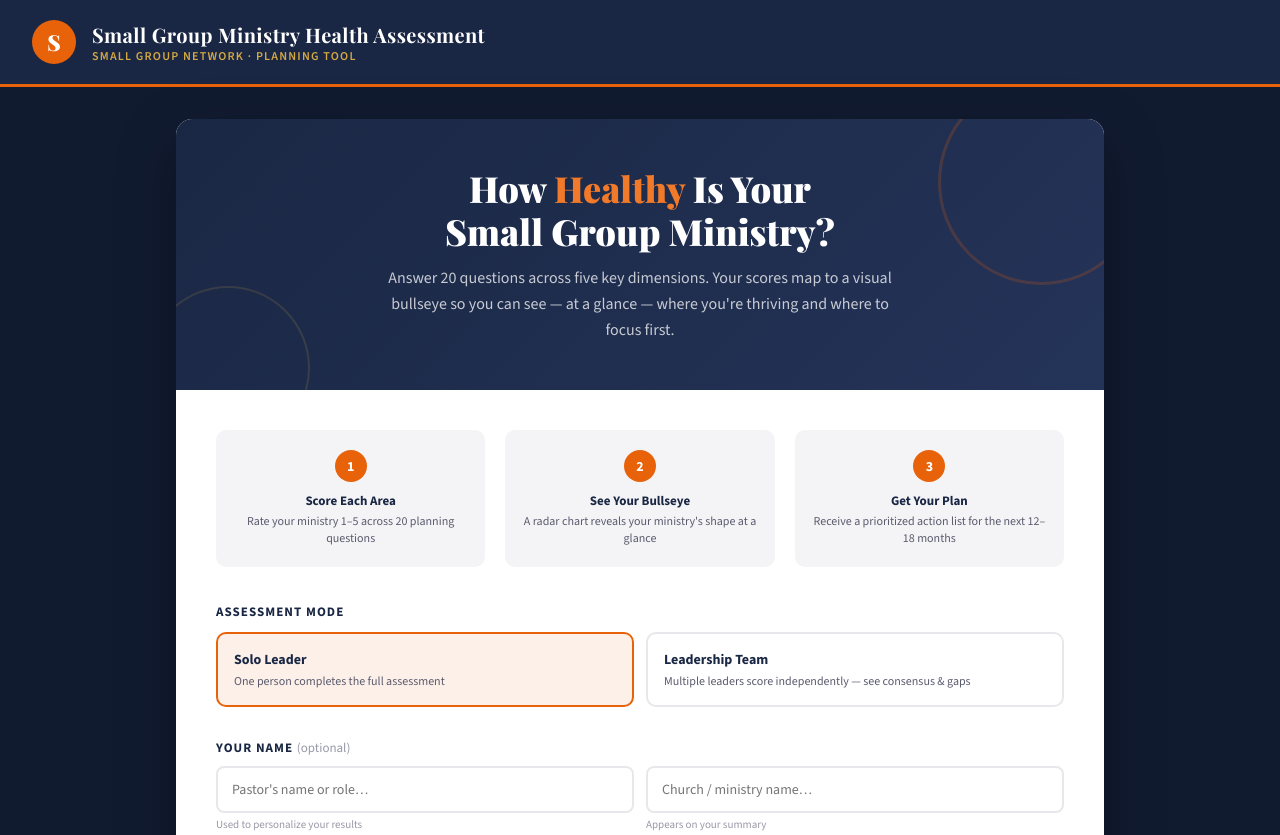
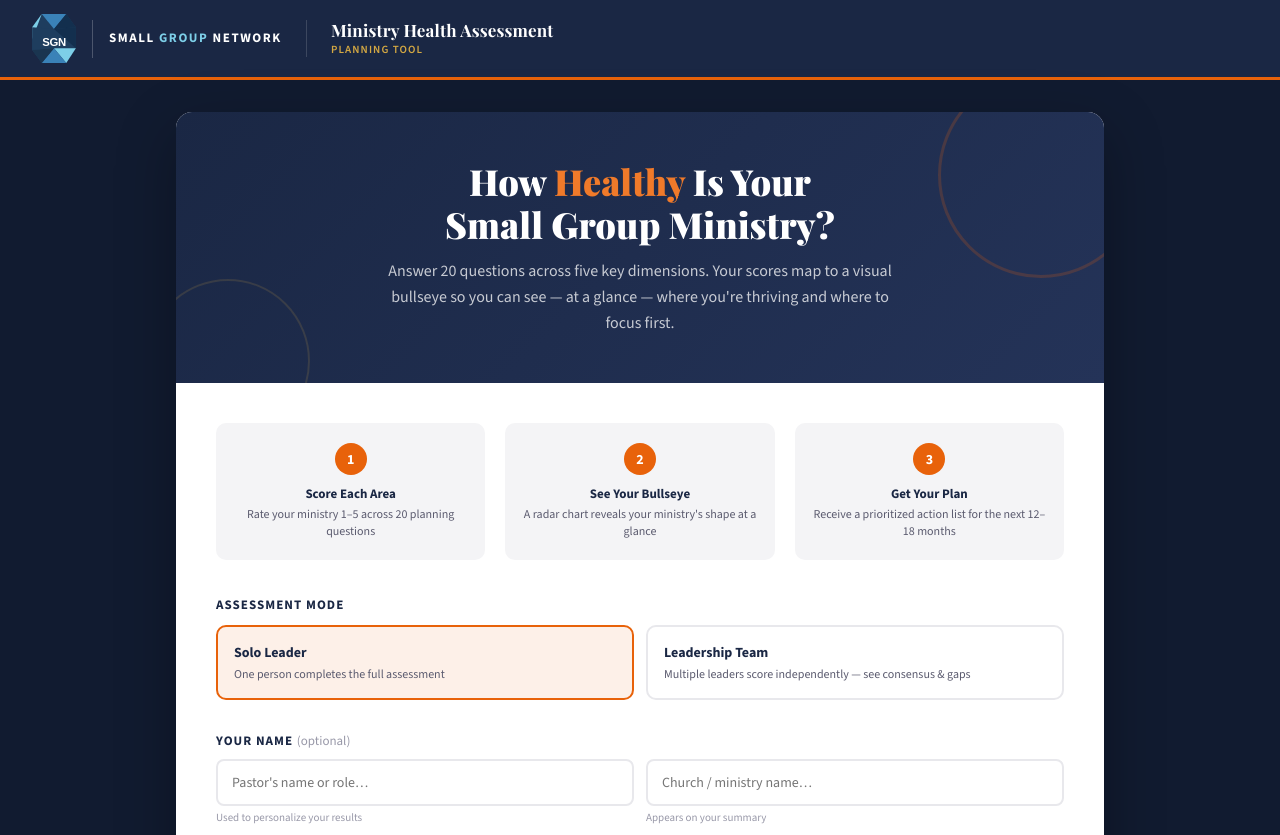
Before and after one commit to alocalgathering/SGNAssessment, a plain HTML site: page index.html in a window 1280 px wide. Shown: the top 835 px of the page. Drawn offline with nearby package versions, Linux system fonts and the light colour scheme.

Commit message:
Add files via upload

```diff
--- a/index.html
+++ b/index.html
@@ -38,31 +38,65 @@
   /* ── HEADER ── */
   header {
     background: var(--navy);
-    padding: 20px 32px;
+    padding: 14px 32px;
     display: flex;
     align-items: center;
-    gap: 16px;
+    gap: 0;
     border-bottom: 3px solid var(--orange);
+    flex-wrap: wrap;
   }
-  .logo-mark {
-    width: 44px; height: 44px;
-    background: var(--orange);
-    border-radius: 50%;
-    display: flex; align-items: center; justify-content: center;
+  .sgn-brand {
+    display: flex;
+    align-items: center;
+    gap: 12px;
+    flex-shrink: 0;
+    margin-right: 24px;
+  }
+  .sgn-brand svg { flex-shrink: 0; }
+  .sgn-brand-divider {
+    width: 1px;
+    height: 38px;
+    background: rgba(255,255,255,0.22);
+    margin: 0 4px;
+  }
+  .sgn-brand-name {
+    font-family: 'Source Sans 3', sans-serif;
+    font-size: 13px;
+    font-weight: 700;
+    color: white;
+    letter-spacing: 0.12em;
+    text-transform: uppercase;
+    line-height: 1.3;
+    white-space: nowrap;
+  }
+  .sgn-brand-name em {
+    font-style: normal;
+    color: #7dcfe8;
+  }
+  .header-assessment {
+    border-left: 1px solid rgba(255,255,255,0.15);
+    padding-left: 24px;
+    flex: 1;
+    min-width: 180px;
+  }
+  .header-assessment h1 {
     font-family: 'Playfair Display', serif;
-    font-size: 22px; font-weight: 900;
-    color: white;
-    flex-shrink: 0;
+    font-size: 17px; font-weight: 700;
+    color: white; letter-spacing: 0.01em;
+    line-height: 1.2;
   }
-  .header-text h1 {
-    font-family: 'Playfair Display', serif;
-    font-size: 20px; font-weight: 700;
-    color: white; letter-spacing: 0.02em;
-  }
-  .header-text p {
-    font-size: 12px; color: var(--gold);
+  .header-assessment p {
+    font-size: 11px; color: var(--gold);
     font-weight: 600; letter-spacing: 0.1em;
     text-transform: uppercase;
+    margin-top: 2px;
+  }
+  @media (max-width: 540px) {
+    header { padding: 12px 16px; gap: 0; }
+    .sgn-brand { margin-right: 14px; }
+    .sgn-brand-name { font-size: 11px; }
+    .header-assessment { padding-left: 14px; }
+    .header-assessment h1 { font-size: 14px; }
   }
 
   /* ── MAIN CONTAINER ── */
@@ -592,10 +626,38 @@
 <body>
 
 <header>
-  <div class="logo-mark">S</div>
-  <div class="header-text">
-    <h1>Small Group Ministry Health Assessment</h1>
-    <p>Small Group Network · Planning Tool</p>
+  <!-- SGN Brand -->
+  <div class="sgn-brand">
+    <!-- SGN Geometric Icon -->
+    <svg viewBox="0 0 100 112" width="44" height="49" xmlns="http://www.w3.org/2000/svg" aria-label="SGN icon">
+      <!-- Outer octagon base -->
+      <polygon points="22,0 78,0 100,30 100,78 78,112 22,112 0,82 0,30" fill="#1e3d5e"/>
+      <!-- Upper-left light blue triangle -->
+      <polygon points="0,30 22,0 0,58" fill="#7dcfe8"/>
+      <!-- Top triangle – medium blue -->
+      <polygon points="22,0 78,0 50,34" fill="#3a82b8"/>
+      <!-- Upper-right dark navy -->
+      <polygon points="78,0 100,30 50,34" fill="#132f4e"/>
+      <!-- Right dark -->
+      <polygon points="100,30 100,78 50,34" fill="#132f4e"/>
+      <!-- Lower-right light blue -->
+      <polygon points="100,78 78,112 50,78" fill="#7dcfe8"/>
+      <!-- Bottom medium blue -->
+      <polygon points="22,112 78,112 50,78" fill="#3a82b8"/>
+      <!-- Lower-left dark -->
+      <polygon points="0,82 22,112 50,78" fill="#1a3550"/>
+      <!-- Left side -->
+      <polygon points="0,30 0,82 50,78 50,34" fill="#1e3d5e"/>
+      <!-- SGN text -->
+      <text x="50" y="72" font-family="Arial, Helvetica, sans-serif" font-weight="900" font-size="26" fill="#ffffff" text-anchor="middle" letter-spacing="-1">SGN</text>
+    </svg>
+    <div class="sgn-brand-divider"></div>
+    <div class="sgn-brand-name">SMALL <em>GROUP</em> NETWORK</div>
+  </div>
+  <!-- Assessment Title -->
+  <div class="header-assessment">
+    <h1>Ministry Health Assessment</h1>
+    <p>Planning Tool</p>
   </div>
 </header>
 
```
